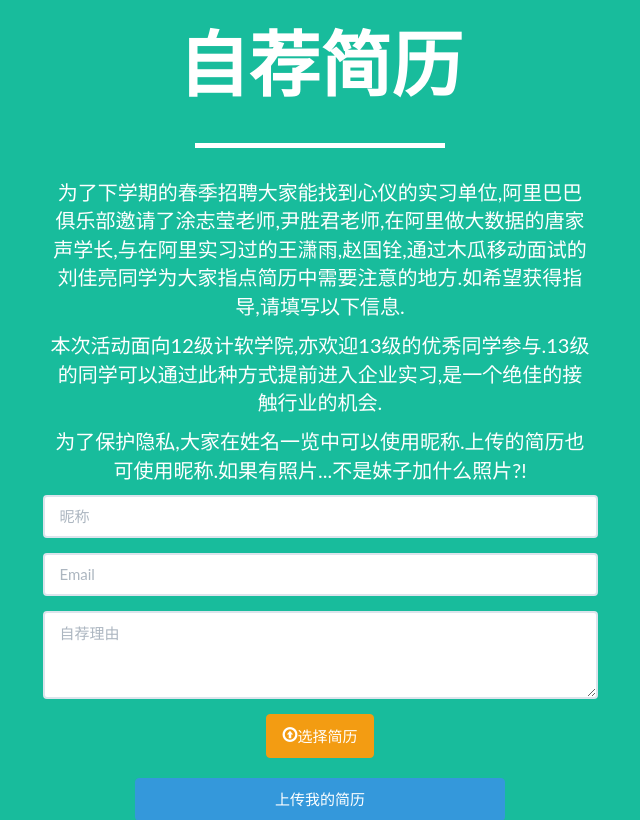
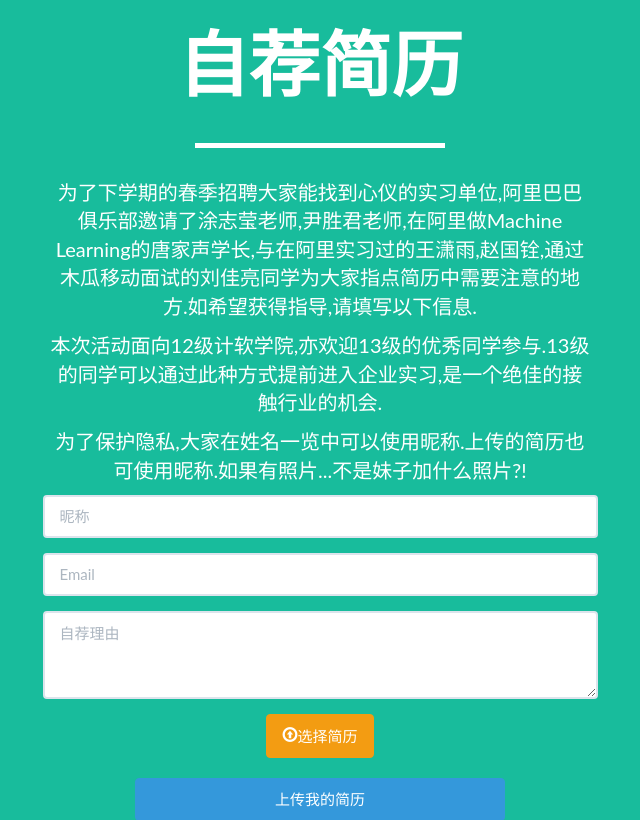
Before and after one commit to zhaoguoquan94/RESUME_COLLECTOR, a Django app: template templates/resume_uploader/index.html in a window 1280 px wide. Shown: the part 460-1280 px from the top of the page, without its empty margins (320-960 px from the left). Run offline with Django 3.2, Linux system fonts and the light colour scheme; the template is opened without the code that fills it, so the values that code supplies are empty; some libraries are stand-ins or nearby versions.

Commit message:
tjs jobs changed

```diff
--- a/templates/resume_uploader/index.html
+++ b/templates/resume_uploader/index.html
@@ -93,7 +93,7 @@
                         <span class="name">{{ success|default:"自荐简历" }}</span>
                         <hr class="star-light">
                         <div class="col-md-6 col-md-offset-3">
-                            <p>为了下学期的春季招聘大家能找到心仪的实习单位,阿里巴巴俱乐部邀请了涂志莹老师,尹胜君老师,在阿里做大数据的唐家声学长,与在阿里实习过的<a href="http://blog.gkuchan.com/">王潇雨</a>,<a href="http://www.zhaoguoquan.com">赵国铨</a>,通过木瓜移动面试的<a href="https://skyline75489.github.io/">刘佳亮</a>同学为大家指点简历中需要注意的地方.如希望获得指导,请填写以下信息.</p>
+                            <p>为了下学期的春季招聘大家能找到心仪的实习单位,阿里巴巴俱乐部邀请了涂志莹老师,尹胜君老师,在阿里做Machine Learning的唐家声学长,与在阿里实习过的<a href="http://blog.gkuchan.com/">王潇雨</a>,<a href="http://www.zhaoguoquan.com">赵国铨</a>,通过木瓜移动面试的<a href="https://skyline75489.github.io/">刘佳亮</a>同学为大家指点简历中需要注意的地方.如希望获得指导,请填写以下信息.</p>
                             <p>本次活动面向12级计软学院,亦欢迎13级的优秀同学参与.13级的同学可以通过此种方式提前进入企业实习,是一个绝佳的接触行业的机会.</p>
                             <p>为了保护隐私,大家在姓名一览中可以使用昵称.上传的简历也可使用昵称.如果有照片...不是妹子加什么照片?!</p>
                         </div>
```
